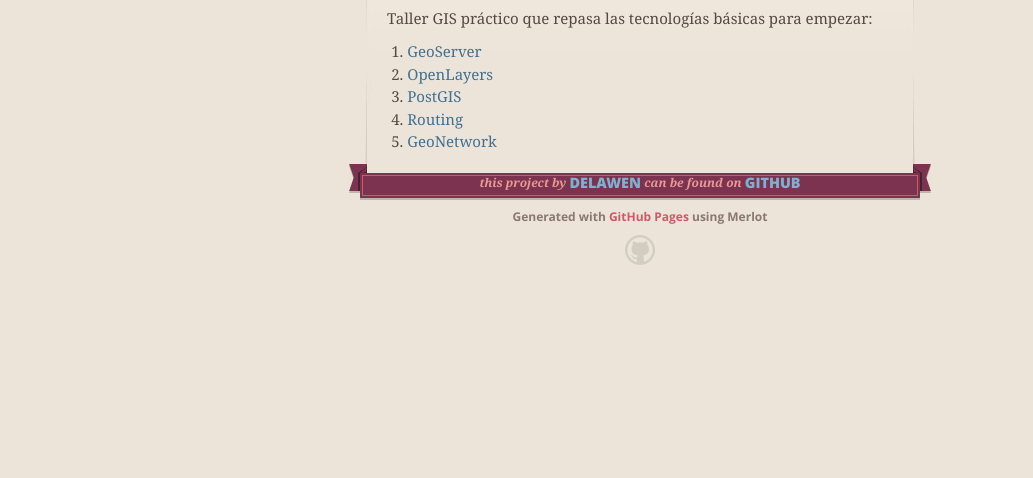
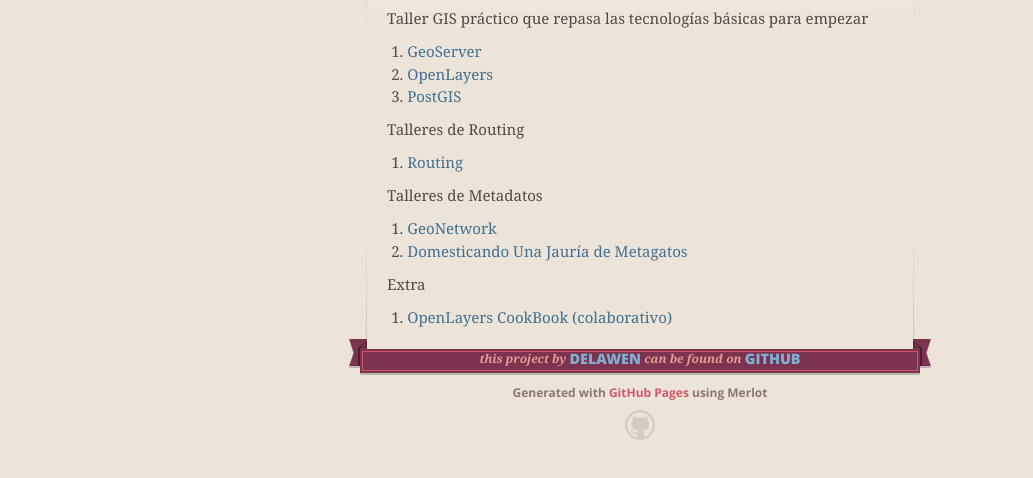
Before and after one commit to Delawen/Taller-GIS, a plain HTML site: page index.html in a window 1280 px wide. Shown: the part 282-760 px from the top of the page, without its empty margins (0-1033 px from the left). Drawn offline with nearby package versions, Linux system fonts and the light colour scheme.

Commit message:
Updating index

```diff
--- a/index.html
+++ b/index.html
@@ -48,15 +48,33 @@
       <section id="main_content">
         <h1>Taller-GIS</h1>
 
-<p>Taller GIS práctico que repasa las tecnologías básicas para empezar: </p>
+<p>Taller GIS práctico que repasa las tecnologías básicas para empezar</p>
 
 <ol>
-<li><a href="taller/geoserver.html">GeoServer</a></li>
-<li><a href="taller/openlayers.html">OpenLayers</a></li>
-<li><a href="taller/postgis.html">PostGIS</a></li>
-<li><a href="http://delawen.github.com/Taller-Routing">Routing</a></li>
-<li><a href="talleres/geonetwork">GeoNetwork</a></li>
+<li><a href="taller/geoserver.html" target="_blank">GeoServer</a></li>
+<li><a href="taller/openlayers.html" target="_blank">OpenLayers</a></li>
+<li><a href="taller/postgis.html" target="_blank">PostGIS</a></li>
 </ol>
+
+<p>Talleres de Routing</p>
+
+<ol>
+<li><a href="talleres/routing" target="_blank">Routing</a></li>
+</ol>
+
+<p>Talleres de Metadatos</p>
+
+<ol>
+<li><a href="talleres/geonetwork" target="_blank">GeoNetwork</a></li>
+<li><a href="talleres/geonetwork/geonetwork-domesticando-una-jauria-de-metagatos" target="_blank">Domesticando Una Jauría de Metagatos</a></li>
+</ol>
+
+<p>Extra</p>
+<ol>
+<li><a href="talleres/openlayers-cookbook" target="_blank">OpenLayers CookBook (colaborativo)</a></li>
+</ol>
+
+
       </section>
 
       <footer>
```
